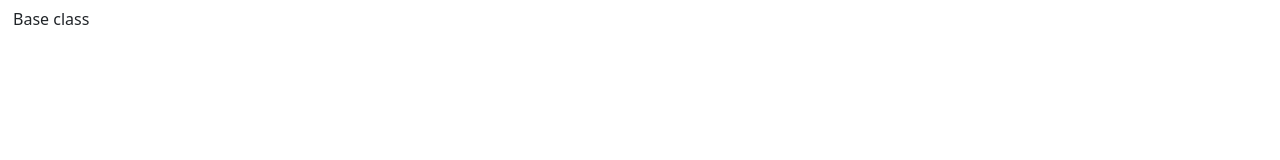
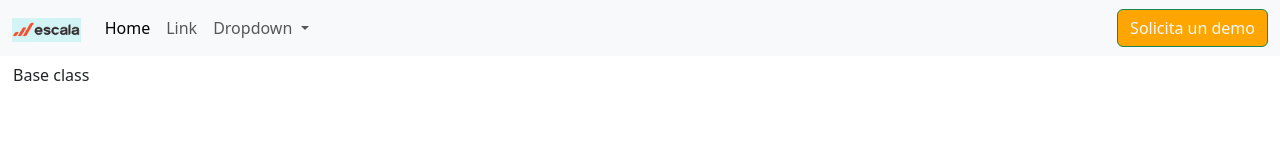
Before and after one commit to Jhonatan0124/Lab-bootstrap, a plain HTML site: page index.html in a window 1280 px wide. Drawn offline with nearby package versions, Linux system fonts and the light colour scheme.

Commit message:
nav agregado

```diff
--- a/index.html
+++ b/index.html
@@ -7,6 +7,40 @@
     <link href="https://cdn.jsdelivr.net/npm/bootstrap@5.3.3/dist/css/bootstrap.min.css" rel="stylesheet" integrity="sha384-QWTKZyjpPEjISv5WaRU9OFeRpok6YctnYmDr5pNlyT2bRjXh0JMhjY6hW+ALEwIH" crossorigin="anonymous">
 </head>
 <body>
+    <nav class="navbar navbar-expand-lg bg-body-tertiary">
+        <div class="container-fluid">
+          <a class="navbar-brand" href="#"><img src="image.png"height="24"></a>
+          <button class="navbar-toggler" type="button" data-bs-toggle="collapse" data-bs-target="#navbarSupportedContent" aria-controls="navbarSupportedContent" aria-expanded="false" aria-label="Toggle navigation">
+            <span class="navbar-toggler-icon"></span>
+          </button>
+          <div class="collapse navbar-collapse" id="navbarSupportedContent">
+            <ul class="navbar-nav me-auto mb-2 mb-lg-0">
+              <li class="nav-item">
+                <a class="nav-link active" aria-current="page" href="#">Home</a>
+              </li>
+              <li class="nav-item">
+                <a class="nav-link" href="#">Link</a>
+              </li>
+              <li class="nav-item dropdown">
+                <a class="nav-link dropdown-toggle" href="#" role="button" data-bs-toggle="dropdown" aria-expanded="false">
+                  Dropdown
+                </a>
+                <ul class="dropdown-menu">
+                  <li><a class="dropdown-item" href="#">Plataforma</a></li>
+                  <li><a class="dropdown-item" href="#">Aceleradora</a></li>
+
+                  <li><a class="dropdown-item" href="#">Recursos</a></li>
+                  <li><a class="dropdown-item" href="#">Planes</a></li>
+                  <li><a class="dropdown-item" href="#">Aliados</a></li>
+                </ul>
+              </li>
+            </ul>
+            <form class="d-flex" role="search">
+              <button class="btn btn-outline-success" type="submit" style="background-color: orange; color: aliceblue;">Solicita un demo</button>
+            </form>
+          </div>
+        </div>
+      </nav>
     <button type="button" class="btn">Base class</button>
     <script src="https://cdn.jsdelivr.net/npm/bootstrap@5.3.3/dist/js/bootstrap.bundle.min.js" integrity="sha384-YvpcrYf0tY3lHB60NNkmXc5s9fDVZLESaAA55NDzOxhy9GkcIdslK1eN7N6jIeHz" crossorigin="anonymous"></script>
 </body>
```
Also changed, not shown: image.png (added), 1 other file.
